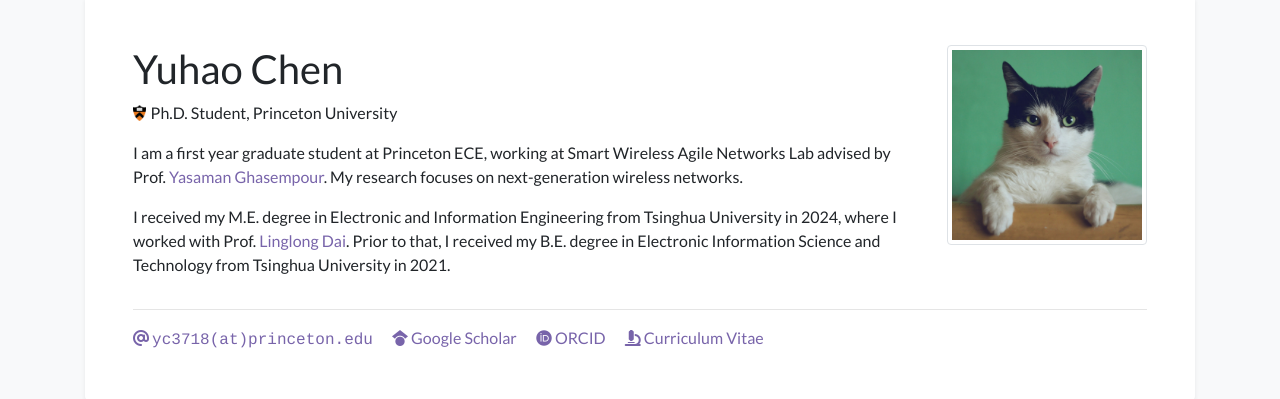
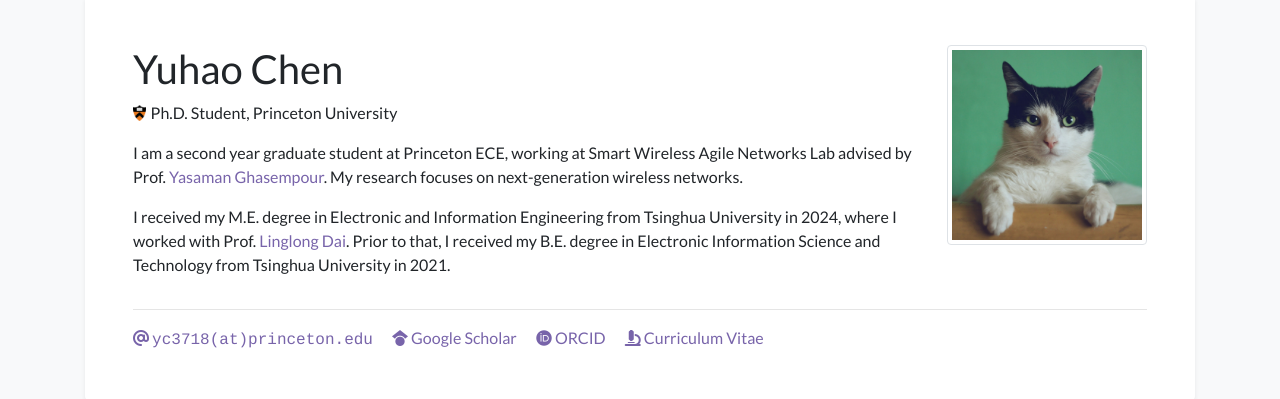
Before and after one commit to YuhaoChen-Homepage/YuhaoChen-Homepage.github.io, a Jekyll site: the page built from index.html, in a window 1280 px wide and 1177 px high. Shown: the part 83-482 px from the top of the window. Built offline with Jekyll 4.4.1, drawn with Linux system fonts in a browser that asks for light colours; nearby versions of some CDN libraries; a style sheet for code colours, icons or effects is not loaded.

Commit message:
profile update

```diff
--- a/_data/profile.yml
+++ b/_data/profile.yml
@@ -22,7 +22,7 @@
 short_bio_text_justify: false
 short_bio: >-
   <p>
-    I am a first year graduate student at Princeton ECE, working at Smart Wireless Agile Networks Lab advised by Prof. <a href="https://ghasempour.princeton.edu/" target="_blank">Yasaman Ghasempour</a>. My research focuses on next-generation wireless networks.
+    I am a second year graduate student at Princeton ECE, working at Smart Wireless Agile Networks Lab advised by Prof. <a href="https://ghasempour.princeton.edu/" target="_blank">Yasaman Ghasempour</a>. My research focuses on next-generation wireless networks.
   </p>
   <p>
     I received my M.E. degree in Electronic and Information Engineering from Tsinghua University in 2024, where I worked with Prof. <a href="https://oa.ee.tsinghua.edu.cn/dailinglong/index.html" target="_blank">Linglong Dai</a>. Prior to that, I received my B.E. degree in Electronic Information Science and Technology from Tsinghua University in 2021.
```
